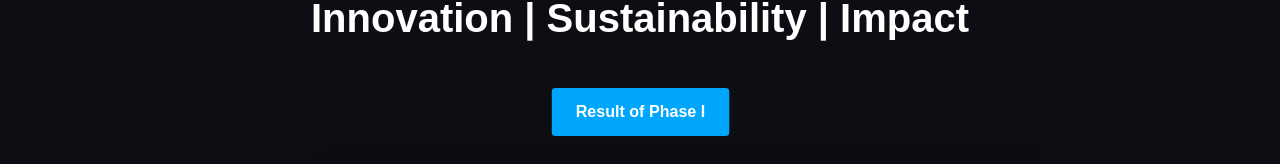
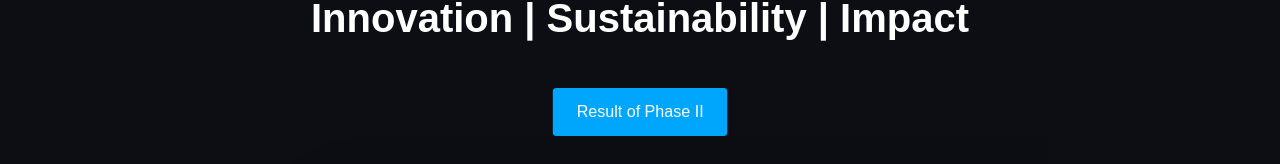
Before and after one commit to Cibiyanna26/Codeathon, a Next.js app: page / in a window 1280 px wide. Shown: the part 134-298 px from the top of the page. Built offline with nearby package versions, Linux system fonts and the light colour scheme; a web font is replaced by a local one.

Commit message:
updated finalist

```diff
--- a/sections/Hero.jsx
+++ b/sections/Hero.jsx
@@ -78,6 +78,12 @@
             gap: '30px', // Space between buttons
           }}
         >
+          <a
+              href="https://drive.google.com/file/d/1WoiAKrEKfZDUHibh8S8fIj1-jRJW8vO1/view?usp=drive_link"
+              target="_blank"
+              style={{ textDecoration: 'none', color: 'white' }}
+              className=' font-bold'
+            >
           {/* Apply Button */}
           <motion.button
             className="Btn font-normal"
@@ -102,15 +108,9 @@
               ease: 'easeInOut', // Smooth transition
             }}
           >
-            <a
-              href="https://drive.google.com/file/d/1GOoZTbH_ETfBY3oDNzF5PerPKI032lP1/view?usp=sharing"
-              target="_blank"
-              style={{ textDecoration: 'none', color: 'white' }}
-              className=' font-bold'
-            >
-              Result of Phase I
+              Result of Phase II
+          </motion.button>
             </a>
-          </motion.button>
 
 
           {/* Download Button */}
```
